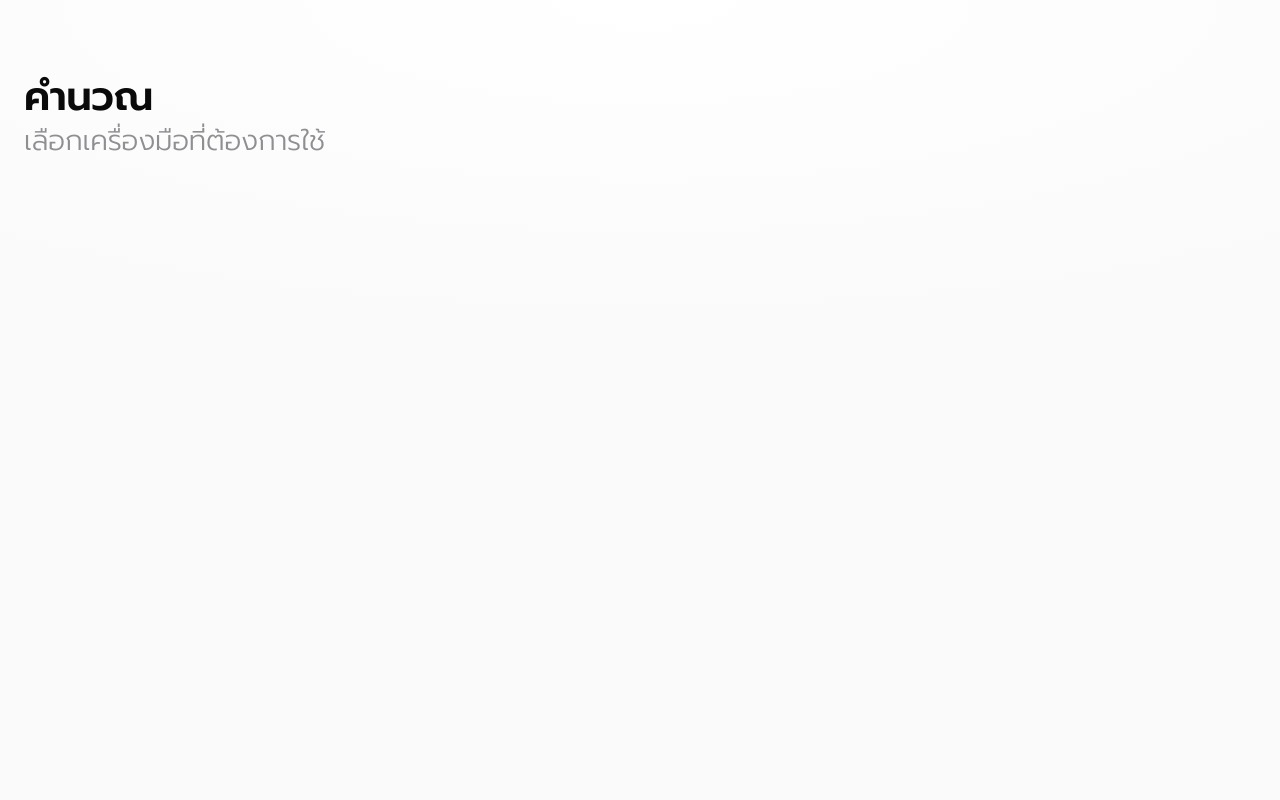
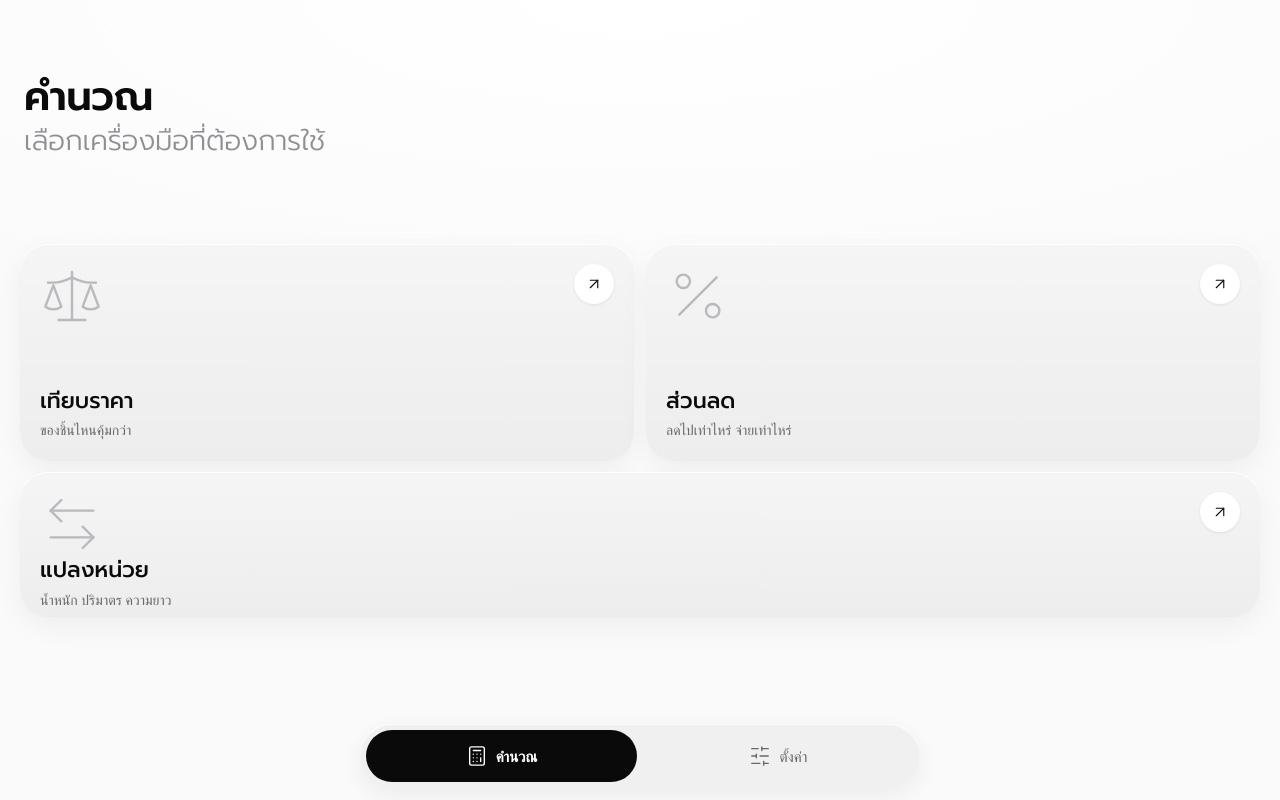
Before and after one commit to milkcakelychee-hue/random, a plain HTML site: page index.html in a window 1280 px wide. Drawn offline with Linux system fonts and the light colour scheme; a web font is replaced by a local one.

Commit message:
Step 3: home grid, capsule tab bar, hash router, tool headers
Co-Authored-By: Claude Opus 5.5 <noreply@anthropic.com>

```diff
--- a/css/style.css
+++ b/css/style.css
@@ -27,22 +27,53 @@ body {
   color: var(--ink);
   font-family: var(--font-body);
   -webkit-text-size-adjust: 100%;
-  padding: env(safe-area-inset-top) env(safe-area-inset-right) 0 env(safe-area-inset-left);
+  padding: 0 env(safe-area-inset-right) 0 env(safe-area-inset-left);
 }
 
-/* ขั้น 1: โครงหน้าแรกชั่วคราว (ทำจริงในขั้น 3) */
-.page-title {
+/* ระยะบนอิงกรอบดีไซน์ 390×844 (รวมแถบสถานะ ~47px): บนจอที่ไม่มี safe area ใช้ค่าดีไซน์ตรง ๆ */
+:root {
+  --top-title: max(72px, calc(env(safe-area-inset-top) + 25px));
+  --top-tool: max(56px, calc(env(safe-area-inset-top) + 9px));
+  --nav-bottom: max(12px, calc(env(safe-area-inset-bottom) - 4px));
+  --nav-space: calc(64px + var(--nav-bottom) + 24px);
+}
+
+a { color: inherit; text-decoration: none; }
+button { font: inherit; color: inherit; cursor: pointer; }
+:focus-visible { outline: 2px solid var(--ink); outline-offset: 2px; }
+
+.surface {
+  background: linear-gradient(180deg, var(--surface-top), var(--surface-bottom));
+  box-shadow: inset 0 1px 0 rgba(255,255,255,.95), 0 1px 2px rgba(10,10,10,.04), 0 10px 28px rgba(10,10,10,.05);
+}
+
+.page { padding: 0 20px var(--nav-space); }
+body.kb-open .page { padding-bottom: 24px; }
+
+/* หัวข้อ */
+.title-xl {
   margin: 0;
-  padding: 72px 24px 0;
   font-family: var(--font-head);
   font-weight: 600;
   font-size: 40px;
   line-height: 1.25;
   letter-spacing: -0.5px;
 }
-.page-sub {
+.title-md {
   margin: 0;
-  padding: 0 24px;
+  font-family: var(--font-head);
+  font-weight: 600;
+  font-size: 30px;
+  line-height: 44px;
+  letter-spacing: -0.3px;
+}
+.settings-title { padding: var(--top-title) 4px 0; }
+
+/* หน้าแรก */
+/* กริดเริ่มที่ y 244 ตามดีไซน์ ไม่ว่าคำอธิบายจะเป็น 1 หรือ 2 บรรทัด */
+.home-head { padding: var(--top-title) 4px 0; min-height: calc(var(--top-title) + 136px); }
+.home-sub {
+  margin: 0;
   font-family: var(--font-head);
   font-weight: 300;
   font-size: 28px;
@@ -50,3 +81,81 @@ body {
   letter-spacing: -0.2px;
   color: var(--gray-heading);
 }
+.tool-grid {
+  margin-top: 36px;
+  display: grid;
+  grid-template-columns: repeat(2, minmax(0, 1fr));
+  gap: 12px;
+}
+.tool-card {
+  height: 216px;
+  padding: 20px;
+  border-radius: 28px;
+  display: flex;
+  flex-direction: column;
+  justify-content: space-between;
+  transition: transform .14s ease, background .14s ease, box-shadow .14s ease;
+  -webkit-user-select: none; user-select: none;
+}
+/* การ์ดสุดท้ายที่อยู่ลำพังในแถว กว้างเต็มแถว */
+.tool-card:last-child:nth-child(odd) { grid-column: 1 / -1; height: 144px; }
+.tool-top { display: flex; justify-content: space-between; align-items: flex-start; }
+.tool-icon { color: var(--gray-icon); }
+.tool-arrow {
+  width: 40px; height: 40px; border-radius: 20px;
+  background: var(--white);
+  box-shadow: 0 1px 3px rgba(10,10,10,.08);
+  display: flex; align-items: center; justify-content: center;
+  color: var(--ink);
+  transition: background .14s ease, color .14s ease;
+}
+.tool-text { display: flex; flex-direction: column; gap: 6px; }
+.tool-name { font-family: var(--font-head); font-weight: 500; font-size: 22px; line-height: 1.25; }
+.tool-desc { font-size: 14px; line-height: 1.4; color: var(--gray); }
+.tool-card:active {
+  background: linear-gradient(180deg, #E9E9EB, #E1E1E3);
+  box-shadow: inset 0 2px 6px rgba(10,10,10,.06), 0 1px 2px rgba(10,10,10,.04);
+  transform: scale(.97);
+}
+.tool-card:active .tool-arrow { background: var(--ink); color: var(--white); }
+
+/* แถวหัวข้อหน้าเครื่องมือ */
+.tool-head {
+  padding-top: var(--top-tool);
+  display: flex;
+  align-items: flex-start;
+  gap: 14px;
+}
+.back-btn {
+  flex: none;
+  width: 44px; height: 44px; border-radius: 22px;
+  display: flex; align-items: center; justify-content: center;
+}
+body.kb-open .tool-head { padding-top: max(52px, calc(env(safe-area-inset-top) + 5px)); }
+
+/* เมนูล่าง */
+.tabbar {
+  position: fixed;
+  left: 20px; right: 20px;
+  bottom: var(--nav-bottom);
+  max-width: 560px;
+  margin: 0 auto;
+  height: 64px;
+  padding: 6px;
+  border-radius: 32px;
+  background: var(--surface-flat);
+  box-shadow: inset 0 1px 0 rgba(255,255,255,.9), 0 8px 24px rgba(10,10,10,.06);
+  display: grid;
+  grid-template-columns: repeat(2, minmax(0, 1fr));
+  gap: 6px;
+  z-index: 10;
+}
+body.kb-open .tabbar, body.modal-open .tabbar { display: none; }
+.tab {
+  height: 52px;
+  border-radius: 26px;
+  display: flex; align-items: center; justify-content: center; gap: 8px;
+  font-weight: 500; font-size: 15px; line-height: 1.2;
+  color: var(--gray);
+}
+.tab.is-active { background: var(--ink); color: var(--white); font-weight: 600; }
--- a/js/app.js
+++ b/js/app.js
@@ -1,10 +1,51 @@
 import { APP_VERSION } from './version.js';
+import { icon } from './icons.js';
+import * as home from './pages/home.js';
+import * as compare from './pages/compare.js';
+import * as discount from './pages/discount.js';
+import * as convert from './pages/convert.js';
+import * as settings from './pages/settings.js';
 
-// ขั้น 1: แสดงหัวข้อหน้าแรกชั่วคราว router และหน้าเต็มมาในขั้น 3
-document.getElementById('app').innerHTML = `
-  <h1 class="page-title">คำนวณ</h1>
-  <p class="page-sub">เลือกเครื่องมือที่ต้องการใช้</p>
-`;
+// เส้นทาง → หน้า และแท็บที่เลือก
+const ROUTES = {
+  '/':         { page: home,     tab: 'calc' },
+  '/compare':  { page: compare,  tab: 'calc' },
+  '/discount': { page: discount, tab: 'calc' },
+  '/convert':  { page: convert,  tab: 'calc' },
+  '/settings': { page: settings, tab: 'settings' },
+};
+
+const app = document.getElementById('app');
+app.innerHTML = `
+  <main id="view"></main>
+  <nav class="tabbar" aria-label="เมนูหลัก">
+    <a class="tab" data-tab="calc" href="#/">${icon('calculator', 22)}<span>คำนวณ</span></a>
+    <a class="tab" data-tab="settings" href="#/settings">${icon('sliders-horizontal', 22)}<span>ตั้งค่า</span></a>
+  </nav>`;
+const view = document.getElementById('view');
+
+function route() {
+  const path = location.hash.replace(/^#/, '') || '/';
+  const r = ROUTES[path] || ROUTES['/'];
+  document.body.classList.remove('kb-open');
+  view.className = `page page-${path === '/' ? 'home' : path.slice(1)}`;
+  r.page.render(view);
+  for (const t of document.querySelectorAll('.tab')) {
+    const on = t.dataset.tab === r.tab;
+    t.classList.toggle('is-active', on);
+    if (on) t.setAttribute('aria-current', 'page'); else t.removeAttribute('aria-current');
+  }
+  window.scrollTo(0, 0);
+}
+window.addEventListener('hashchange', route);
+route();
+
+// ซ่อนเมนูล่างเมื่อช่องกรอกโฟกัส (แป้นพิมพ์เปิด)
+const isField = el => el && el.matches && el.matches('input, textarea');
+document.addEventListener('focusin', e => { if (isField(e.target)) document.body.classList.add('kb-open'); });
+document.addEventListener('focusout', () => {
+  setTimeout(() => { if (!isField(document.activeElement)) document.body.classList.remove('kb-open'); }, 0);
+});
 
 if ('serviceWorker' in navigator) {
   window.addEventListener('load', () => {
--- /dev/null
+++ b/js/icons.js
@@ -0,0 +1,19 @@
+// ไอคอนเส้นแบบ Lucide (24×24, round caps/joins) ฝังเอง
+const P = {
+  scale: '<path d="m16 16 3-8 3 8c-.87.65-1.92 1-3 1s-2.13-.35-3-1Z"/><path d="m2 16 3-8 3 8c-.87.65-1.92 1-3 1s-2.13-.35-3-1Z"/><path d="M7 21h10"/><path d="M12 3v18"/><path d="M3 7h2c2 0 5-1 7-2 2 1 5 2 7 2h2"/>',
+  percent: '<line x1="19" y1="5" x2="5" y2="19"/><circle cx="6.5" cy="6.5" r="2.5"/><circle cx="17.5" cy="17.5" r="2.5"/>',
+  'arrow-left-right': '<path d="M8 3 4 7l4 4"/><path d="M4 7h16"/><path d="m16 21 4-4-4-4"/><path d="M20 17H4"/>',
+  calculator: '<rect width="16" height="20" x="4" y="2" rx="2"/><line x1="8" x2="16" y1="6" y2="6"/><line x1="16" x2="16" y1="14" y2="18"/><path d="M16 10h.01"/><path d="M12 10h.01"/><path d="M8 10h.01"/><path d="M12 14h.01"/><path d="M8 14h.01"/><path d="M12 18h.01"/><path d="M8 18h.01"/>',
+  'sliders-horizontal': '<path d="M21 4h-7"/><path d="M10 4H3"/><path d="M21 12h-9"/><path d="M8 12H3"/><path d="M21 20h-5"/><path d="M12 20H3"/><path d="M14 2v4"/><path d="M8 10v4"/><path d="M16 18v4"/>',
+  'arrow-left': '<path d="M19 12H5"/><path d="m12 19-7-7 7-7"/>',
+  'arrow-up-right': '<path d="M7 7h10v10"/><path d="M7 17 17 7"/>',
+  'chevron-down': '<path d="m6 9 6 6 6-6"/>',
+  check: '<path d="M20 6 9 17l-5-5"/>',
+  equal: '<line x1="5" x2="19" y1="9" y2="9"/><line x1="5" x2="19" y1="15" y2="15"/>',
+  ban: '<circle cx="12" cy="12" r="10"/><path d="m4.9 4.9 14.2 14.2"/>',
+  plus: '<path d="M5 12h14"/><path d="M12 5v14"/>',
+  'trash-2': '<path d="M3 6h18"/><path d="M19 6v14c0 1-1 2-2 2H7c-1 0-2-1-2-2V6"/><path d="M8 6V4c0-1 1-2 2-2h4c1 0 2 1 2 2v2"/><line x1="10" x2="10" y1="11" y2="17"/><line x1="14" x2="14" y1="11" y2="17"/>',
+};
+
+export const icon = (name, size = 24, sw = 1.5, cls = '') =>
+  `<svg class="ic ${cls}" aria-hidden="true" width="${size}" height="${size}" viewBox="0 0 24 24" fill="none" stroke="currentColor" stroke-width="${sw}" stroke-linecap="round" stroke-linejoin="round">${P[name]}</svg>`;
--- /dev/null
+++ b/js/pages/compare.js
@@ -0,0 +1,6 @@
+import { toolHead } from './toolhead.js';
+
+// ขั้น 3: มีแค่แถวหัวข้อ เนื้อหาหน้าทำในขั้นถัดไป
+export function render(root) {
+  root.innerHTML = toolHead('เทียบราคา');
+}
--- /dev/null
+++ b/js/pages/convert.js
@@ -0,0 +1,6 @@
+import { toolHead } from './toolhead.js';
+
+// ขั้น 3: มีแค่แถวหัวข้อ เนื้อหาหน้าทำในขั้นถัดไป
+export function render(root) {
+  root.innerHTML = toolHead('แปลงหน่วย');
+}
--- /dev/null
+++ b/js/pages/discount.js
@@ -0,0 +1,6 @@
+import { toolHead } from './toolhead.js';
+
+// ขั้น 3: มีแค่แถวหัวข้อ เนื้อหาหน้าทำในขั้นถัดไป
+export function render(root) {
+  root.innerHTML = toolHead('ส่วนลด');
+}
--- /dev/null
+++ b/js/pages/home.js
@@ -0,0 +1,28 @@
+import { icon } from '../icons.js';
+
+const TOOLS = [
+  { href: '#/compare',  icon: 'scale',            name: 'เทียบราคา', desc: 'ของชิ้นไหนคุ้มกว่า' },
+  { href: '#/discount', icon: 'percent',          name: 'ส่วนลด',    desc: 'ลดไปเท่าไหร่ จ่ายเท่าไหร่' },
+  { href: '#/convert',  icon: 'arrow-left-right', name: 'แปลงหน่วย', desc: 'น้ำหนัก ปริมาตร ความยาว' },
+];
+
+export function render(root) {
+  root.innerHTML = `
+    <div class="home-head">
+      <h1 class="title-xl">คำนวณ</h1>
+      <p class="home-sub">เลือกเครื่องมือที่ต้องการใช้</p>
+    </div>
+    <div class="tool-grid">
+      ${TOOLS.map(t => `
+        <a class="tool-card surface" href="${t.href}">
+          <span class="tool-top">
+            ${icon(t.icon, 64, 0.9, 'tool-icon')}
+            <span class="tool-arrow">${icon('arrow-up-right', 18)}</span>
+          </span>
+          <span class="tool-text">
+            <span class="tool-name">${t.name}</span>
+            <span class="tool-desc">${t.desc}</span>
+          </span>
+        </a>`).join('')}
+    </div>`;
+}
--- /dev/null
+++ b/js/pages/settings.js
@@ -0,0 +1,4 @@
+// ขั้น 3: มีแค่หัวข้อ การ์ดเกี่ยวกับแอปและป๊อปอัปทำในขั้น 7
+export function render(root) {
+  root.innerHTML = `<h1 class="title-xl settings-title">ตั้งค่า</h1>`;
+}
--- /dev/null
+++ b/js/pages/toolhead.js
@@ -0,0 +1,8 @@
+import { icon } from '../icons.js';
+
+// แถวหัวข้อของหน้าเครื่องมือ: ปุ่มย้อนกลับ + หัวข้อ (ไม่มีคำอธิบาย)
+export const toolHead = title => `
+  <header class="tool-head">
+    <a class="back-btn surface" href="#/" aria-label="ย้อนกลับ">${icon('arrow-left', 22)}</a>
+    <h1 class="title-md">${title}</h1>
+  </header>`;
```
Also changed, not shown: sw.js (+7 -0 lines).
